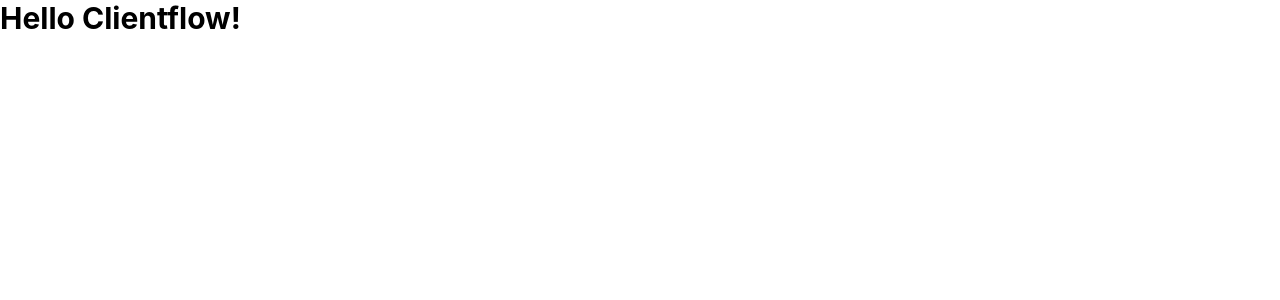
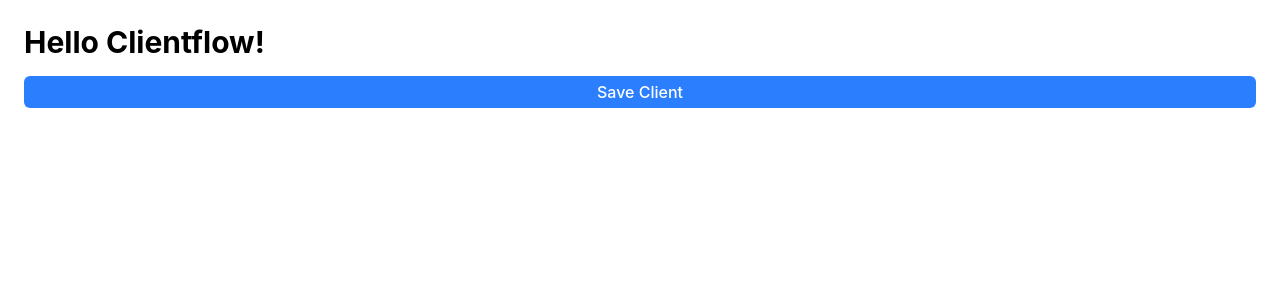
Before and after one commit to webwizsharmin/clientflow-v2, a React (Vite) app: page / in a window 1280 px wide. Shown: the top 300 px of the page. Built offline with nearby package versions, Linux system fonts and the light colour scheme.

Commit message:
refactor(ui): add index.js for Button and central ui exports

```diff
--- a/src/App.jsx
+++ b/src/App.jsx
@@ -1,5 +1,14 @@
+import { Button } from "./components/ui";
 function App() {
-  return <h1 className="text-3xl font-bold ">Hello Clientflow!</h1>;
+  return (
+    <div className="p-6">
+      <h1 className="text-3xl font-bold mb-4">Hello Clientflow!</h1>
+
+      <Button variant="primary" fullWidth>
+        Save Client
+      </Button>
+    </div>
+  );
 }
 
 export default App;
--- /dev/null
+++ b/src/components/ui/Button/index.js
@@ -0,0 +1 @@
+export { default } from "./Button";
--- /dev/null
+++ b/src/components/ui/index.js
@@ -0,0 +1 @@
+export { default as Button } from "./Button";
```
